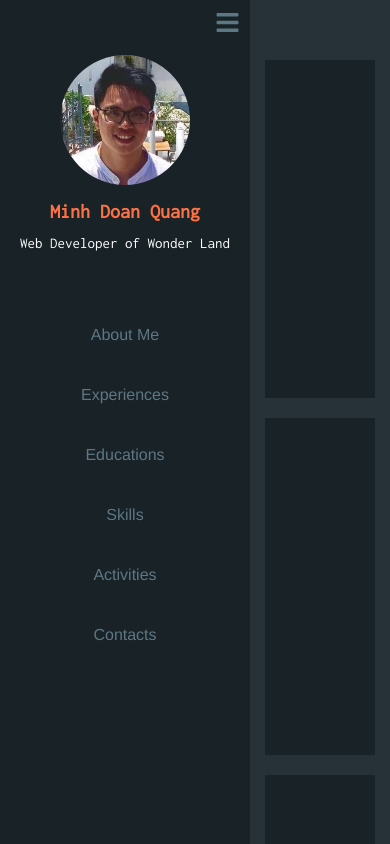
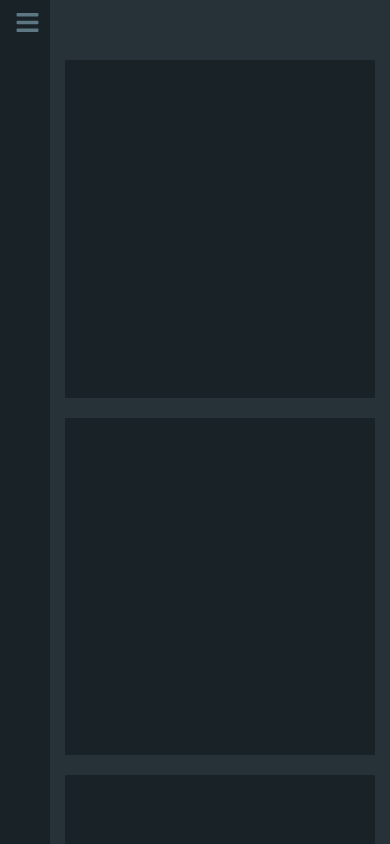
Before and after one commit to minhwood/portfolio, a Vue app: page /home in a window 390 px wide. Shown: the top 844 px of the page. Built offline with nearby package versions, Linux system fonts and the light colour scheme.

Commit message:
AutoCollabs

```diff
--- a/package.json
+++ b/package.json
@@ -26,6 +26,8 @@
     "babel-eslint": "^10.1.0",
     "eslint": "^6.7.2",
     "eslint-plugin-vue": "^6.2.2",
+    "node-sass": "^4.14.1",
+    "sass-loader": "^9.0.2",
     "vue-template-compiler": "^2.6.11"
   },
   "eslintConfig": {
--- a/src/components/atoms/JobTitleTag.vue
+++ b/src/components/atoms/JobTitleTag.vue
@@ -14,6 +14,6 @@ p {
     margin-top: 0px;
     font-family: var(--default-font);
     font-size: 15px;
-    color: #fff;
+    color: var(--secondary-text-color);
 }
 </style>
--- a/src/components/molecules/SideBarOption.vue
+++ b/src/components/molecules/SideBarOption.vue
@@ -28,6 +28,6 @@ a {
 
 a:hover {
     background: var(--primary-bg-color);
-    color: var(--hover-hightlight-color);
+    color: var(--secondary-text-color);
 }
 </style>
--- a/src/components/templates/PortfolioContent.vue
+++ b/src/components/templates/PortfolioContent.vue
@@ -20,7 +20,7 @@ export default {
     margin-left: 250px;
     padding-top: 40px;
     padding-bottom: 40px;
-    transition: margin-left 0.5s;
+    transition: margin-left 0.5s ease-in;
 }
 
 .temp-div {
@@ -29,4 +29,10 @@ export default {
     margin-top: 20px;
     margin-bottom: 20px;
 }
+
+@media(max-width:568px) {
+    .content-box {
+        margin-left: 50px !important;
+    }
+}
 </style>
--- a/src/components/templates/PortfolioSideBar.vue
+++ b/src/components/templates/PortfolioSideBar.vue
@@ -41,15 +41,35 @@ export default {
     padding-bottom: 40px;
     background: var(--secondary-bg-color);
     position: fixed;
-    left:0px;
     width: 250px;
     height: 100%;
     text-align: center;
     color: var(--hover-hightlight-color);
-    transition: left 0.5s;
+    transition: left 0.5s ease-in;
+    animation: transitionIn 1s;
+    left:0px;
 }
 
 .hide-collabs {
     transition: display 1s;
 }
+
+@keyframes transitionIn {
+    from {
+        left: -250px;
+    }
+    to {
+        left: 0px;
+    }
+}
+
+@media(max-width:568px) {
+    .side-bar {
+        left: -200px !important;
+    }
+
+    .hide-collabs {
+        display:none;
+    }
+}
 </style>
--- a/src/main.js
+++ b/src/main.js
@@ -2,7 +2,7 @@ import Vue from 'vue'
 import VueRouter from 'vue-router'
 import App from './App.vue'
 import router from './routes'
-import './statics/core.css'
+import './statics/core.scss'
 import { library } from '@fortawesome/fontawesome-svg-core'
 import { faBars } from '@fortawesome/free-solid-svg-icons'
 import { FontAwesomeIcon } from '@fortawesome/vue-fontawesome'
--- a/src/pages/Home.vue
+++ b/src/pages/Home.vue
@@ -30,6 +30,7 @@ export default {
     position: fixed;
     left:0;
     top:0;
+    background-color: var(--primary-bg-color);
 }
 
 .background {
--- a/src/statics/core.css
+++ b/src/statics/core.scss
@@ -5,6 +5,7 @@
     --secondary-bg-color: rgb(25, 34, 39);
     --hover-hightlight-color: rgb(255, 112, 66);
     --primary-text-color: rgb(93, 119, 132);
+    --secondary-text-color: #fff;
     --default-font: 'Inconsolata';
 }
 
@@ -19,3 +20,17 @@
 #check:checked ~ .content-box {
     margin-left: 50px;
 }
+
+@media(max-width:568px) {
+    #check:checked ~ .side-bar {
+        left: 0px !important;
+    }
+
+    #check:checked ~ .side-bar .hide-collabs {
+        display: block;
+    }
+
+    #check:checked ~ .content-box {
+        margin-left: 250px !important;
+    }
+}
```
Also changed, not shown: 1 other file (tests, documents, lock files or other folders).
